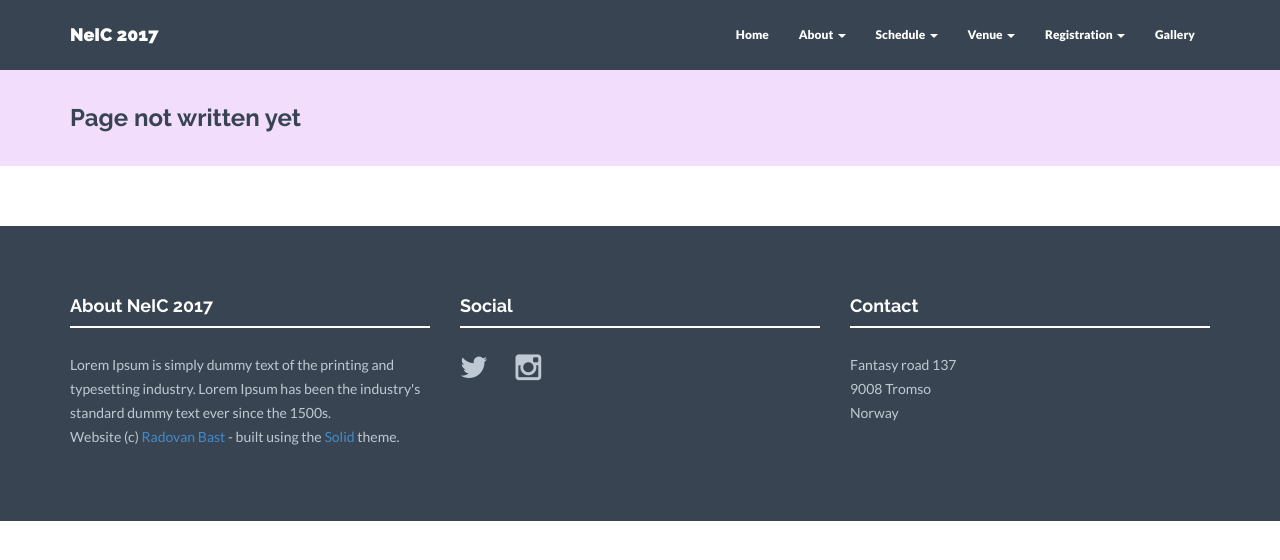
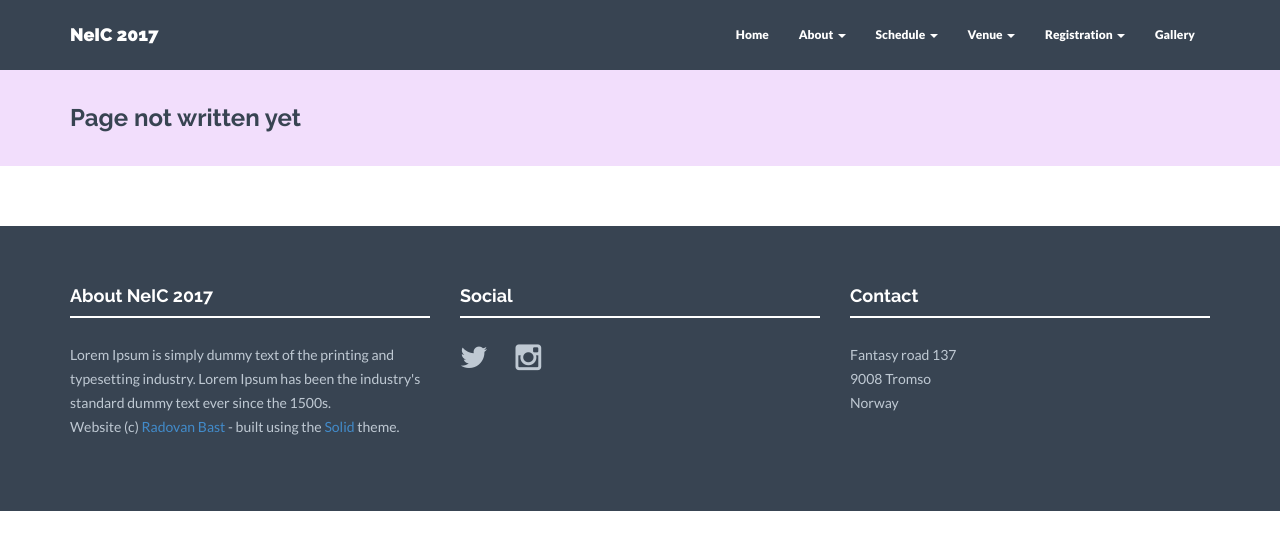
Before and after one commit to yohell/neic-2017, a Jekyll site: the page built from _pages/404.md, in a window 1280 px wide. Shown: the top 560 px of the page. Built offline with Jekyll 4.4.1, drawn with Linux system fonts in a browser that asks for light colours; nearby versions of some CDN libraries.

Commit message:
adjust spacing

```diff
--- a/_includes/footer.html
+++ b/_includes/footer.html
@@ -2,6 +2,7 @@
     <div class="container">
         <div class="row">
             <div class="col-lg-4">
+                <div class="spacing"></div>
                 <h4>About NeIC 2017</h4>
                 <div class="hline-w"></div>
                 <p>
@@ -15,6 +16,7 @@
                 </p>
             </div>
             <div class="col-lg-4">
+                <div class="spacing"></div>
                 <h4>Social</h4>
                 <div class="hline-w"></div>
                 <p>
@@ -23,6 +25,7 @@
                 </p>
             </div>
             <div class="col-lg-4">
+                <div class="spacing"></div>
                 <h4>Contact</h4>
                 <div class="hline-w"></div>
                 <p>
--- a/assets/css/style.css
+++ b/assets/css/style.css
@@ -332,7 +332,7 @@ a:focus {
 
 /* Footer */
 #footerwrap {
-	padding-top: 60px;
+	padding-top: 20px;
 	padding-bottom: 60px;
 	background: #384452;
 }
```
